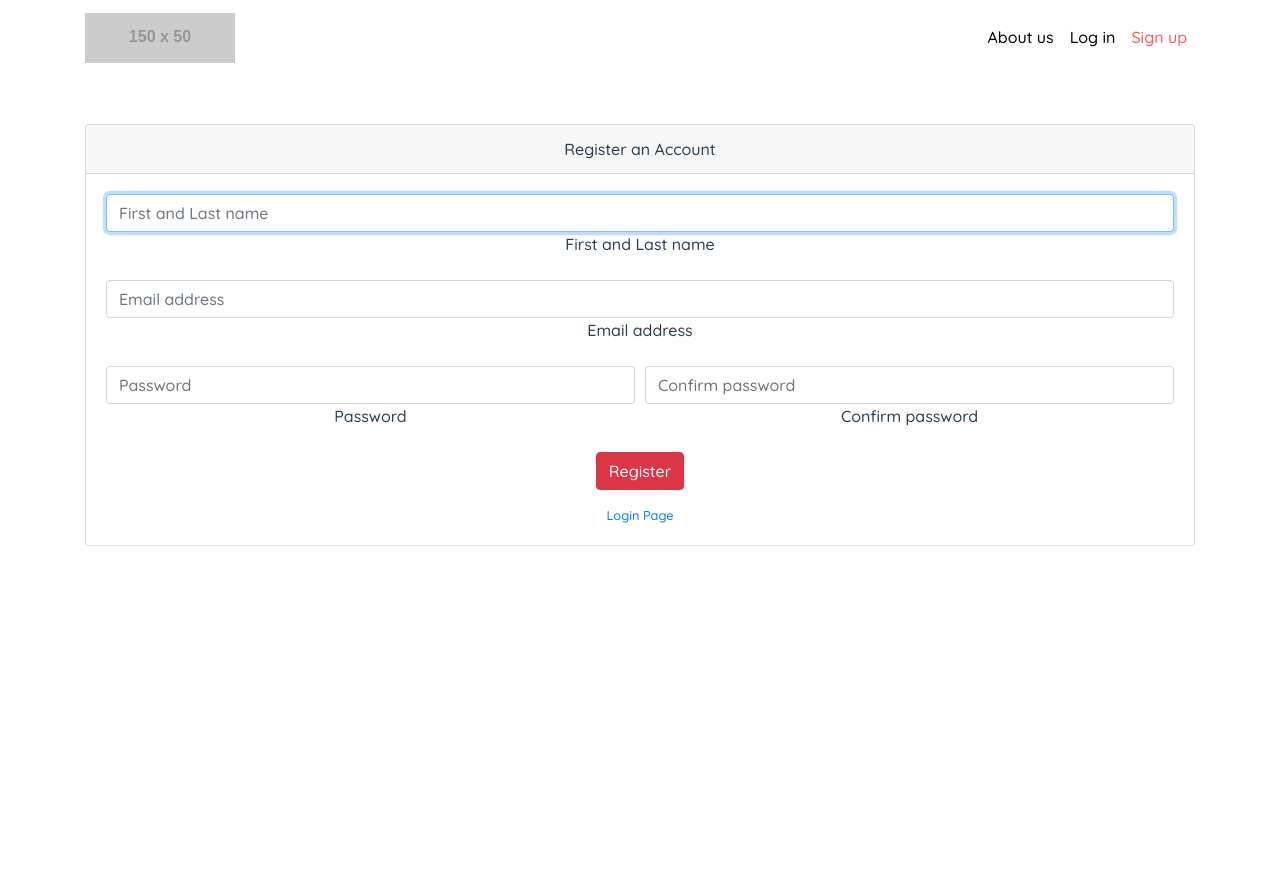
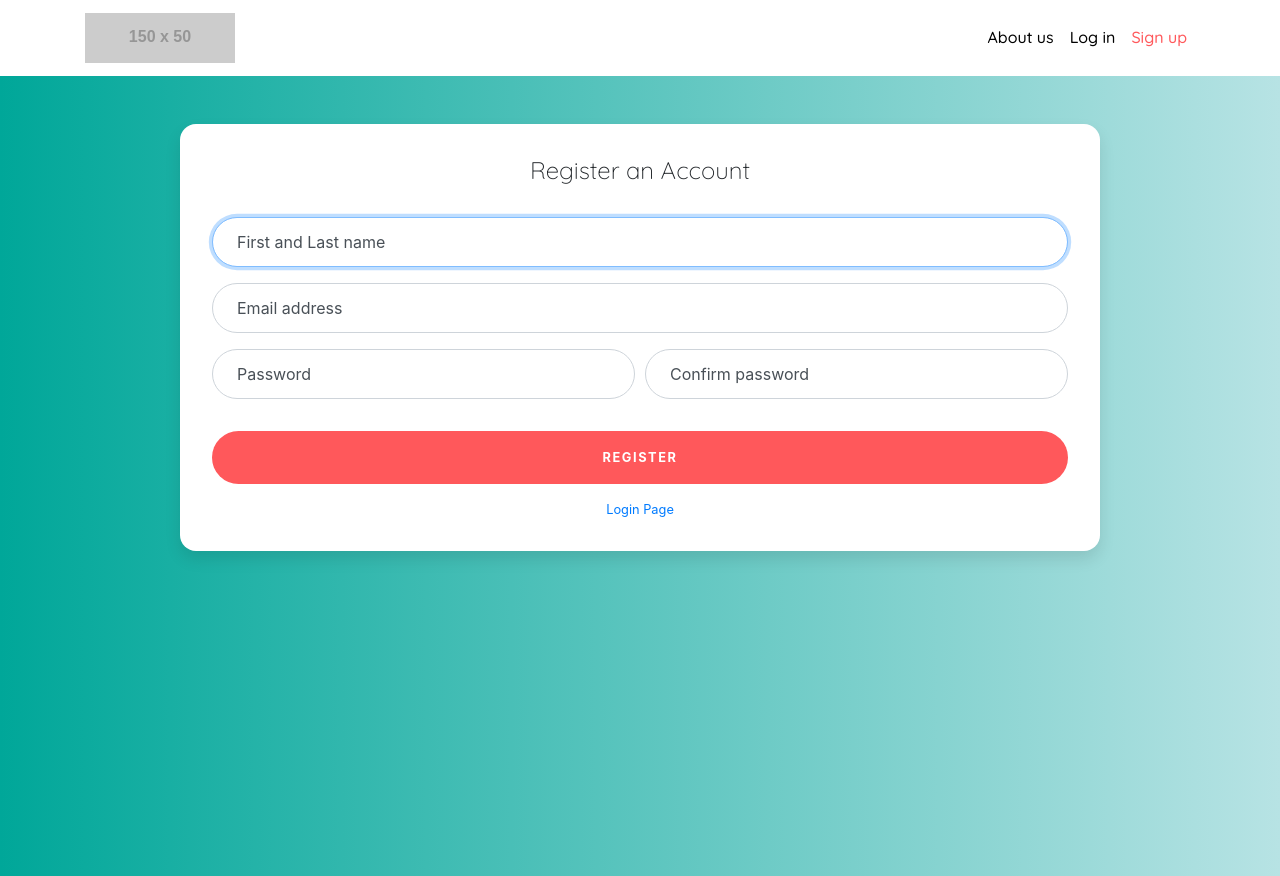
Before and after one commit to dscarlin/group-project-2, a Vue app in the folder client/: page /#/signup in a window 1280 px wide. Before the commit the page ends 800 px from the top, so only its background shows below. Built offline with nearby package versions, Linux system fonts and the light colour scheme.

Commit message:
updated to be in line with styling

```diff
--- a/client/src/views/SignUp.vue
+++ b/client/src/views/SignUp.vue
@@ -1,13 +1,13 @@
 <template>
-  <!-- <body class="bg-dark"> -->
+<div class="signup">
+  <body class="signup-bg">
     <div class="container">
+      <div class="row">
+        <div class="col-sm-12 col-md-10 col-lg-10 mx-auto">
           <div class="card card-register mx-auto mt-5">
-      <div class="card-header">Register an Account</div>
             <div class="card-body">
-        <form>
-          <div class="form-group">
-            <div class="form-row">
-              <div class="col-md-12">
+              <h5 class="card-title text-center">Register an Account</h5>
+              <form class="form-register">
                 <div class="form-label-group">
                   <input
                     type="text"
@@ -18,9 +18,6 @@
                     autofocus="autofocus"
                   >
                   <label for="firstLastName">First and Last name</label>
-                </div>
-              </div>
-            </div>
                 </div>
                 <div class="form-group">
                   <div class="form-label-group">
@@ -62,18 +59,143 @@
                     </div>
                   </div>
                 </div>
-          <a class="btn btn-danger" href="login.html">Register</a>
+                <button
+                  @click="signMeIn"
+                  class="btn btn-lg register btn-block text-uppercase"
+                  type="submit"
+                >Register</button>
               </form>
               <div class="text-center">
-          <a class="d-block small mt-3" href="/login">Login Page</a>
+                <a class="d-block small mt-3" href="#">Login Page</a>
               </div>
             </div>
           </div>
         </div>
-  <!-- </body> -->
+      </div>
+    </div>
+  </body>
+</div>
 </template>
+
+
 <script>
 export default {
   name: "signup"
 };
 </script>
+
+
+
+<style lang="scss">
+:root {
+  --input-padding-x: 1.5rem;
+  --input-padding-y: 0.75rem;
+}
+
+.signup-bg {
+  background: #00a799;
+  background: linear-gradient(to right, #00a799, #b7e3e4);
+  height: 100vh;
+}
+
+.card-register {
+  border: 0;
+  border-radius: 1rem;
+  box-shadow: 0 0.5rem 1rem 0 rgba(0, 0, 0, 0.1);
+}
+
+.card-register .card-title {
+  margin-bottom: 2rem;
+  font-weight: 300;
+  font-size: 1.5rem;
+  font-family: "Quicksand", sans-serif;
+}
+
+.card-register .card-body {
+  padding: 2rem;
+}
+
+.form-register {
+  width: 100%;
+}
+
+.form-register .btn {
+  font-size: 80%;
+  border-radius: 5rem;
+  letter-spacing: 0.1rem;
+  font-weight: bold;
+  padding: 1rem;
+  transition: all 0.2s;
+}
+
+.form-label-group {
+  position: relative;
+  margin-bottom: 1rem;
+}
+
+.form-label-group input {
+  height: auto;
+  border-radius: 2rem;
+}
+
+.form-label-group > input,
+.form-label-group > label {
+  padding: var(--input-padding-y) var(--input-padding-x);
+}
+
+.form-label-group > label {
+  position: absolute;
+  top: 0;
+  left: 0;
+  display: block;
+  width: 100%;
+  margin-bottom: 0;
+  line-height: 1.5;
+  color: #495057;
+  border: 1px solid transparent;
+  border-radius: 0.25rem;
+  transition: all 0.1s ease-in-out;
+}
+
+.form-label-group input::-webkit-input-placeholder {
+  color: transparent;
+}
+
+.form-label-group input:-ms-input-placeholder {
+  color: transparent;
+}
+
+.form-label-group input::-ms-input-placeholder {
+  color: transparent;
+}
+
+.form-label-group input::-moz-placeholder {
+  color: transparent;
+}
+
+.form-label-group input::placeholder {
+  color: transparent;
+}
+
+.form-label-group input:not(:placeholder-shown) {
+  padding-top: calc(var(--input-padding-y) + var(--input-padding-y) * (2 / 3));
+  padding-bottom: calc(var(--input-padding-y) / 3);
+}
+
+.form-label-group input:not(:placeholder-shown) ~ label {
+  padding-top: calc(var(--input-padding-y) / 3);
+  padding-bottom: calc(var(--input-padding-y) / 3);
+  font-size: 12px;
+  color: #777;
+}
+
+.register {
+  background: #ff585b;
+  color: white;
+}
+
+.register:hover {
+  background: #ff585b;
+  color: black;
+}
+</style>
```
Lines whose indentation alone changed are shown as unchanged.
